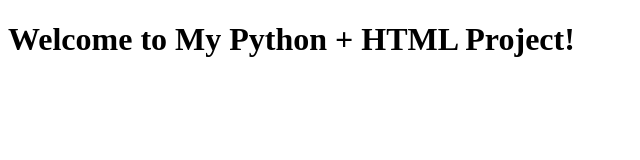
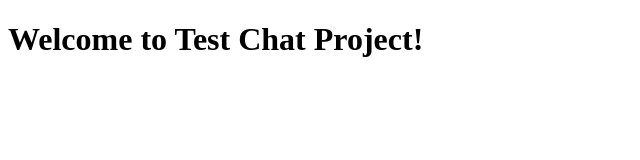
Before and after one commit to dmurugar14/dmurugar14.github.io, a plain HTML site: page index.html in a window 1280 px wide. Shown: the whole page, without its empty margins (0-640 px from the left). Drawn offline with Linux system fonts and the light colour scheme.

Commit message:
Update index.html

```diff
--- a/index.html
+++ b/index.html
@@ -3,9 +3,9 @@
 <head>
     <meta charset="UTF-8">
     <meta name="viewport" content="width=device-width, initial-scale=1.0">
-    <title>Python + HTML Project</title>
+    <title>Test Page</title>
 </head>
 <body>
-    <h1>Welcome to My Python + HTML Project!</h1>
+    <h1>Welcome to Test Chat Project!</h1>
 </body>
 </html>
```
